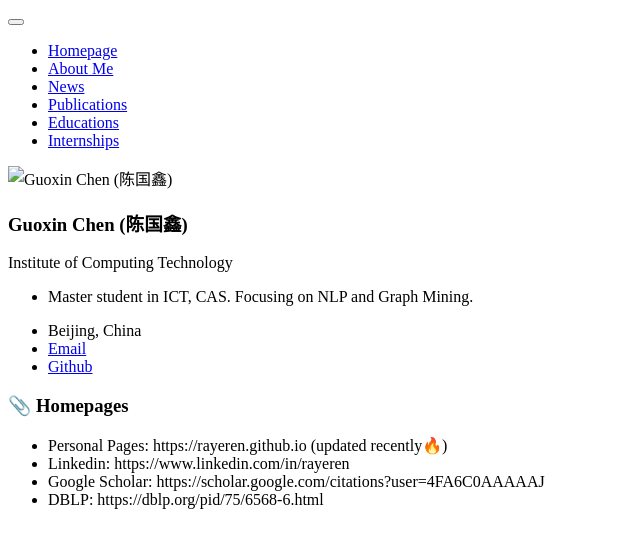
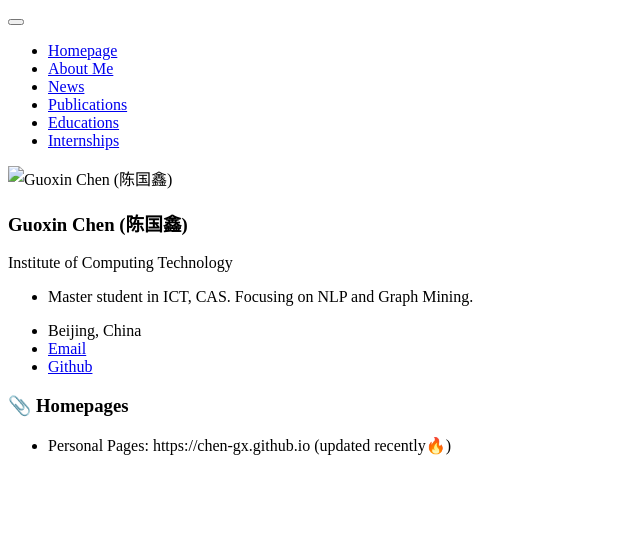
Before and after one commit to Chen-GX/Chen-GX.github.io, a Jekyll site: the page built from _pages/includes/homepage.md, in a window 1280 px wide. Shown: the top 548 px of the page, without its empty margins (0-640 px from the left). Built offline with Jekyll 4.4.1, drawn with Linux system fonts in a browser that asks for light colours; our own code applies the rules of GitHub Pages for plain Markdown files.

Commit message:
fix minor bug

```diff
--- a/_pages/includes/homepage.md
+++ b/_pages/includes/homepage.md
@@ -1,5 +1,5 @@
 # 📎 Homepages
-- Personal Pages: https://rayeren.github.io (updated recently🔥)
-- Linkedin: https://www.linkedin.com/in/rayeren
-- Google Scholar: https://scholar.google.com/citations?user=4FA6C0AAAAAJ
-- DBLP: https://dblp.org/pid/75/6568-6.html
+- Personal Pages: https://chen-gx.github.io (updated recently🔥)
+<!-- - Linkedin: https://www.linkedin.com/in/rayeren -->
+<!-- - Google Scholar: https://scholar.google.com/citations?user=4FA6C0AAAAAJ -->
+<!-- - DBLP: https://dblp.org/pid/75/6568-6.html -->
--- a/github_myprofile_updater/update.py
+++ b/github_myprofile_updater/update.py
@@ -3,8 +3,9 @@ if __name__ == '__main__':
     base_dir = '../_pages/includes/'
     _intro = open(f'{base_dir}/intro.md').read().strip()
     _homepage = open(f'{base_dir}/homepage.md').read().strip()
-    _pub = open(f'{base_dir}/pub_short.md').read().strip()
+    _pub = open(f'{base_dir}/pub.md').read().strip()
     _news = open(f'{base_dir}/news.md').read().strip()
+    _others = open(f'{base_dir}/others.md').read().strip()
     with open('README.md', 'w') as f:
         f.write(_header)
         f.write('\n\n')
@@ -15,3 +16,5 @@ if __name__ == '__main__':
         f.write(_news)
         f.write('\n\n##')
         f.write(_pub)
+        f.write('\n\n##')
+        f.write(_others)
```
